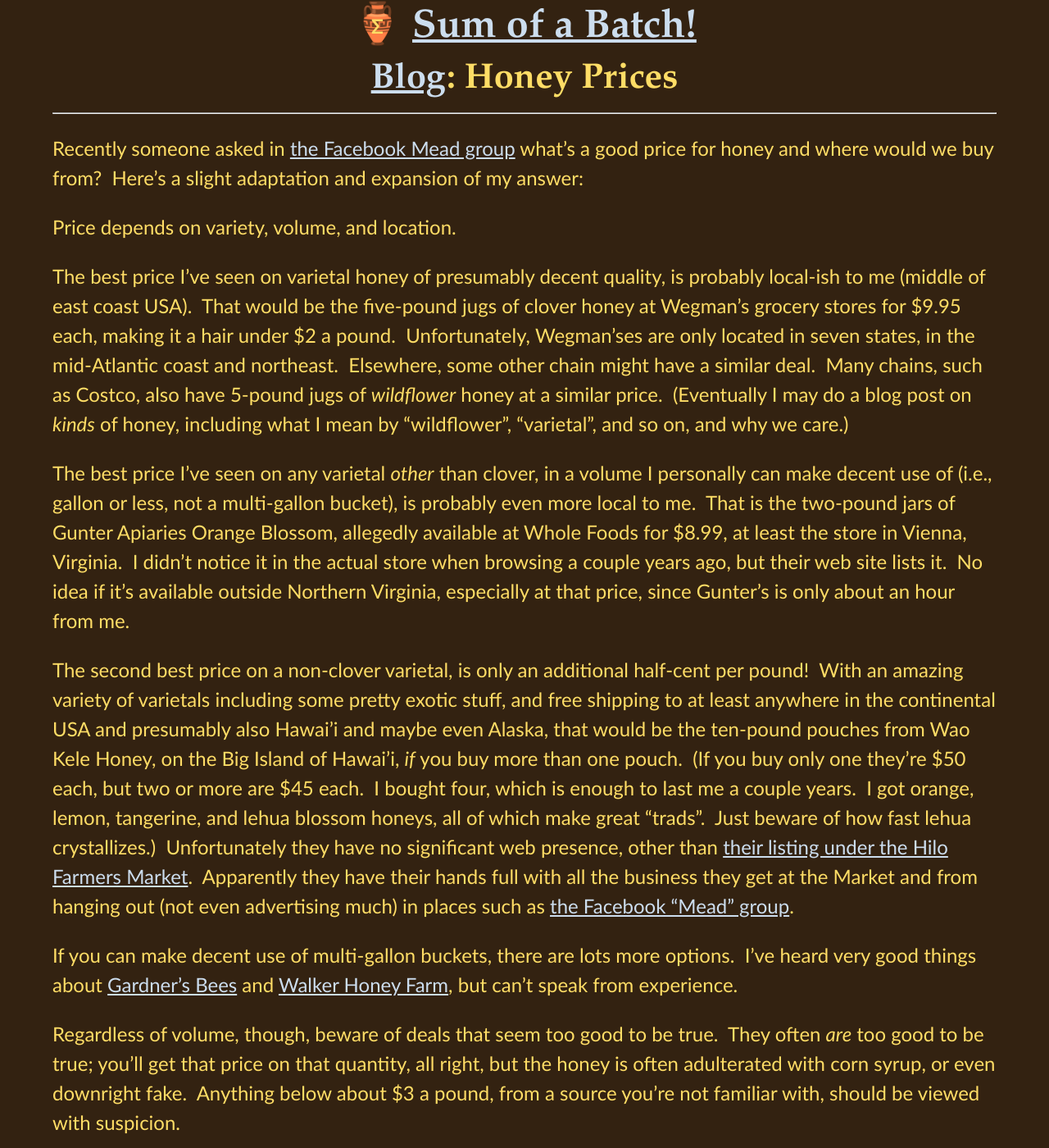
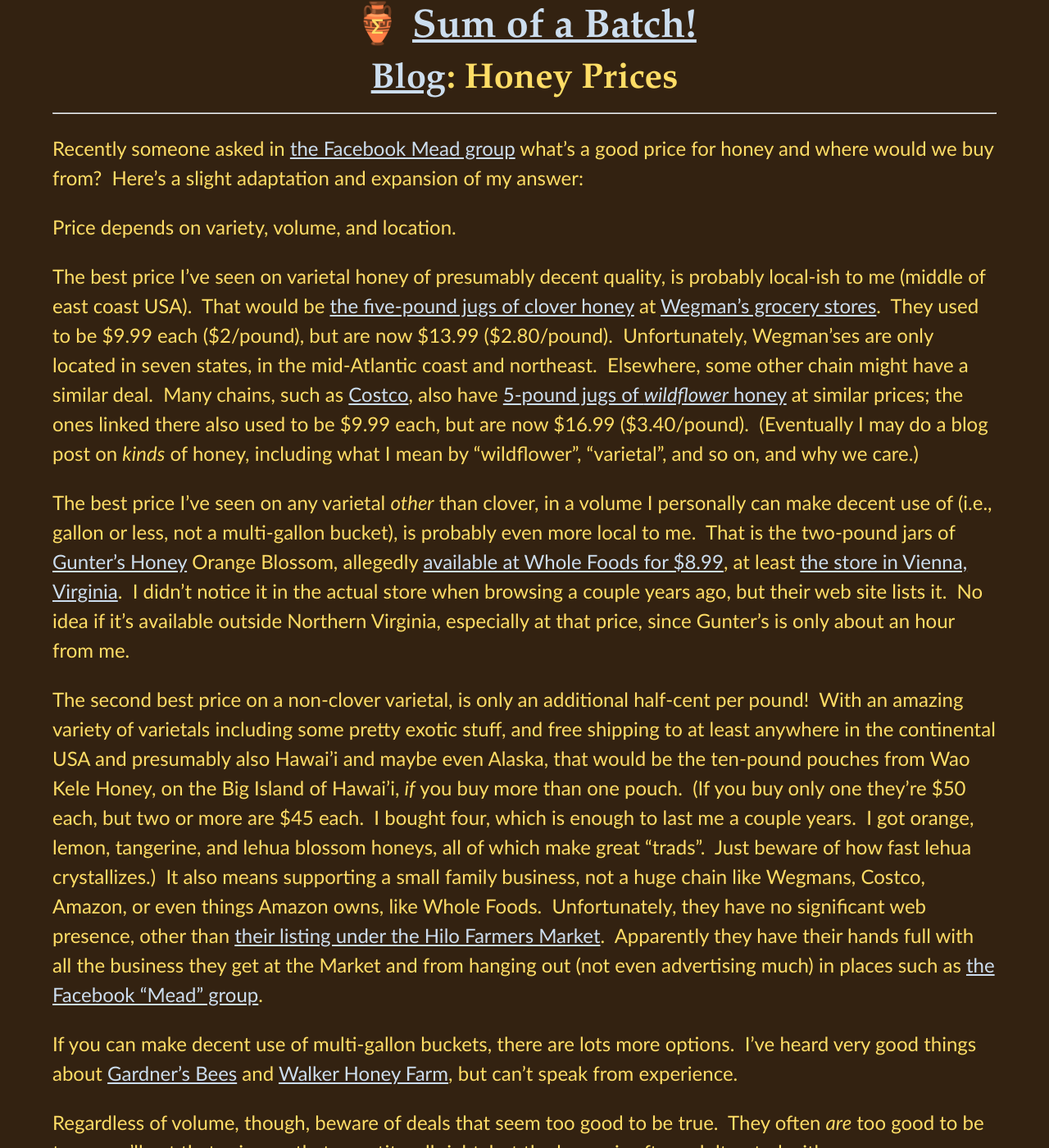
Before and after one commit to Sum-of-a-Batch/Sum-of-a-Batch.github.io, a Jekyll site: the page built from _posts/2022-02-16-honey-prices.md, in a window 1280 px wide and 1400 px high. Shown: the whole window at 82% size. Built offline with Jekyll 4.4.1, drawn with Linux system fonts in a browser that asks for light colours.

Commit message:
linkify a bunch of stuff in honey price post

```diff
--- a/_posts/2022-02-16-honey-prices.md
+++ b/_posts/2022-02-16-honey-prices.md
@@ -18,14 +18,22 @@
 The best price I've seen on
 varietal honey of presumably decent quality,
 is probably local-ish to me (middle of east coast USA).&nbsp;
-That would be the five-pound jugs of clover honey at Wegman's grocery stores
-for $9.95 each, making it a hair under $2 a pound.&nbsp;
+That would be
+[the five-pound jugs of clover honey](https://shop.wegmans.com/product/19651/wegmans-honey-clover-family-pack){:rel="nofollow" target="_new"}
+at
+[Wegman's grocery stores](https://wegmans.com/){:rel="nofollow" target="_new"}.&nbsp;
+They used to be $9.99 each ($2/pound),
+but are now $13.99 ($2.80/pound).&nbsp;
 Unfortunately, Wegman'ses are only located in seven states,
 in the mid-Atlantic coast and northeast.&nbsp;
 Elsewhere, some other chain might have a similar deal.&nbsp;
-Many chains, such as Costco,
-also have 5-pound jugs of _wildflower_ honey
-at a similar price.&nbsp;
+Many chains, such as
+[Costco](https://www.costco.com/){:rel="nofollow" target="_new"},
+also have
+[5-pound jugs of _wildflower_ honey](https://www.costco.com/kirkland-signature-wild-flower-honey%2c-5-lbs.product.100516925.html){:rel="nofollow" target="_new"}
+at similar prices;
+the ones linked there also used to be $9.99 each,
+but are now $16.99 ($3.40/pound).&nbsp;
 (Eventually I may do a blog post on
 _kinds_ of honey,
 including what I mean by
@@ -36,9 +44,13 @@
 in a volume I personally can make decent use of
 (i.e., gallon or less, not a multi-gallon bucket),
 is probably even more local to me.&nbsp;
-That is the two-pound jars of Gunter Apiaries Orange Blossom,
-allegedly available at Whole Foods for $8.99,
-at least the store in Vienna, Virginia.&nbsp;
+That is the two-pound jars of
+[Gunter's Honey](https://www.facebook.com/Gunters-Honey-1486385934985598/){:rel="nofollow" target="_new"}
+Orange Blossom,
+allegedly
+[available at Whole Foods for $8.99](https://www.wholefoodsmarket.com/product/gunter-apiaries-honey-orange-blossom-32-oz-b00gp342fu){:rel="nofollow" target="_new"},
+at least
+[the store in Vienna, Virginia](https://www.google.com/maps/place/Whole+Foods+Market/@38.9022469,-77.2648844,17z/data=!3m1!4b1!4m5!3m4!1s0x89b64bb7c529ff7d:0xa9606737baa27ed5!8m2!3d38.9024039!4d-77.2626494){:rel="nofollow" target="_new"}.&nbsp;
 I didn't notice it in the actual store when browsing a couple years ago,
 but their web site lists it.&nbsp;
 No idea if it's available outside Northern Virginia,
@@ -59,7 +71,10 @@
 I got orange, lemon, tangerine, and lehua blossom honeys,
 all of which make great "trads".&nbsp;
 Just beware of how fast lehua crystallizes.)&nbsp;
-Unfortunately they have no significant web presence,
+It also means supporting a small family business,
+not a huge chain like Wegmans, Costco, Amazon,
+or even things Amazon owns, like Whole Foods.&nbsp;
+Unfortunately, they have no significant web presence,
 other than
 [their listing under the Hilo Farmers Market](http://hilofarmersmarket.com/waokelehoney.html){:rel="nofollow" target="_new"}.&nbsp;
 Apparently they have their hands full with
```
